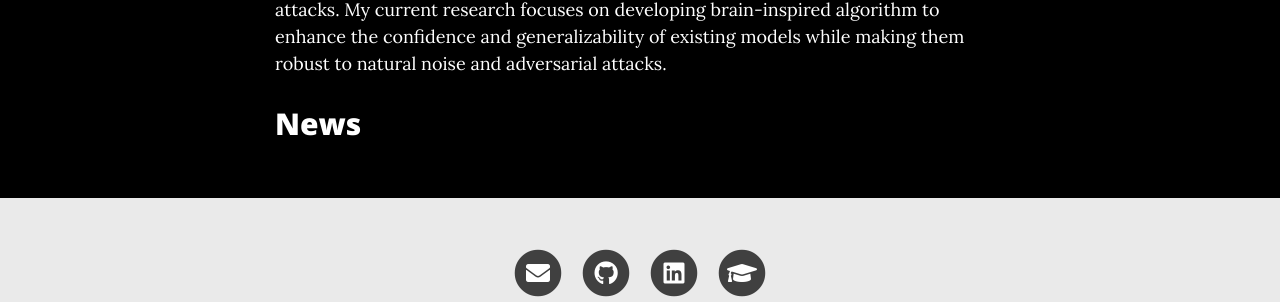
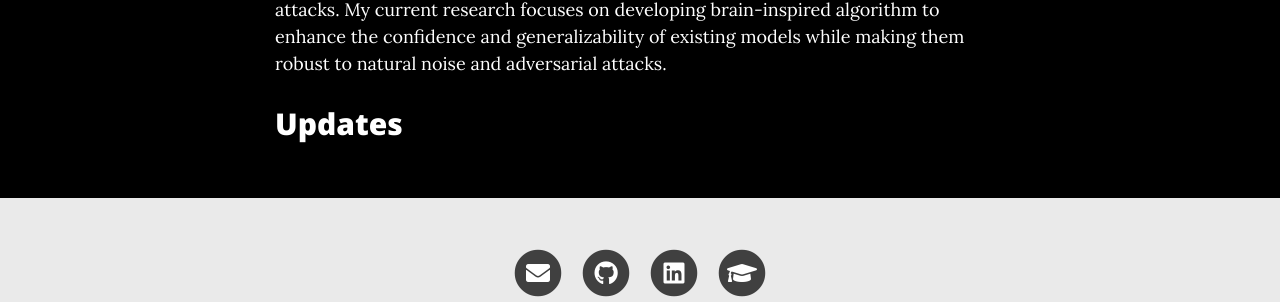
Before and after one commit to ameybhole/ameybhole.github.io, a Jekyll site: the page built from index.md, in a window 1280 px wide. Shown: the part 442-744 px from the top of the page. Built offline with Jekyll 4.4.1, drawn with Linux system fonts in a browser that asks for light colours; nearby versions of some CDN libraries; comment, search, counter and statistics services are not loaded.

Commit message:
Update index.md

```diff
--- a/index.md
+++ b/index.md
@@ -10,4 +10,4 @@ I am a Data Scientist/Software Engineer at <a target="_blank" href="https://phyt
 </p>
 </div>
 
-## News
+## Updates
```
